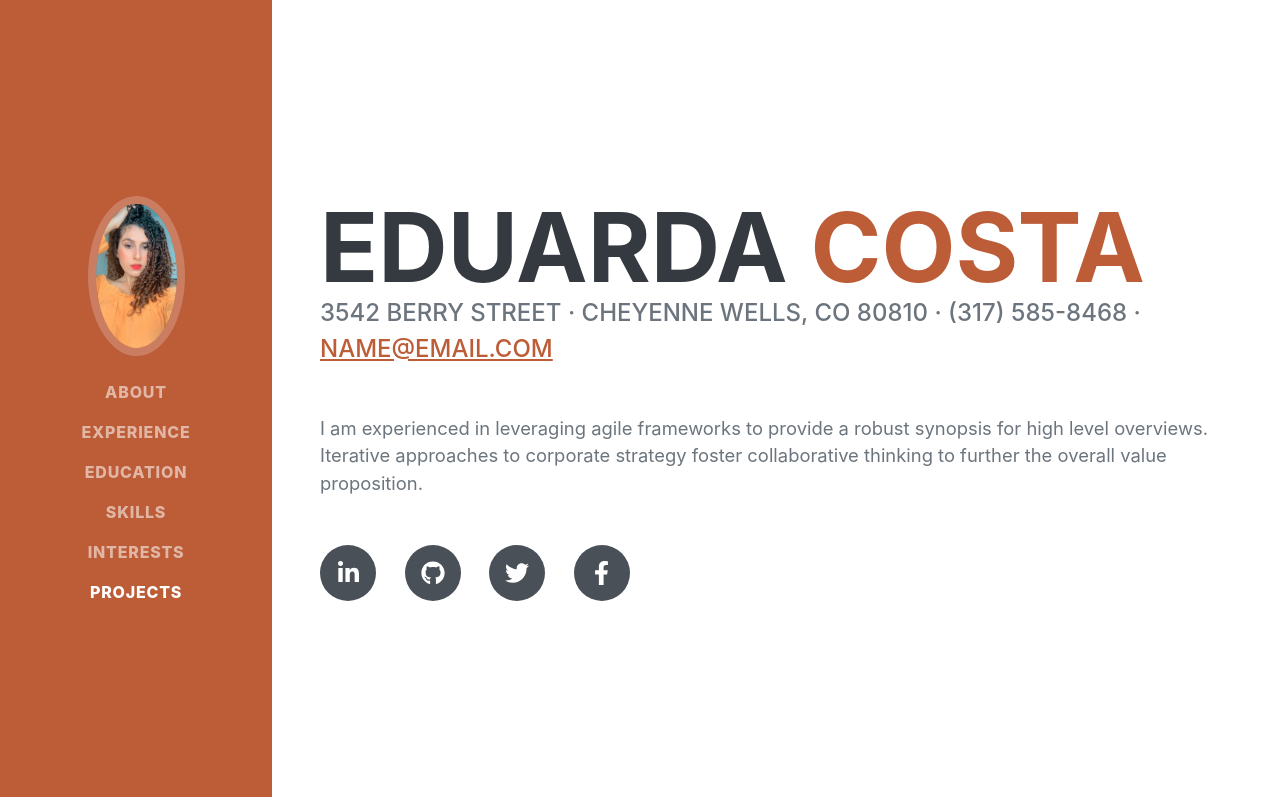
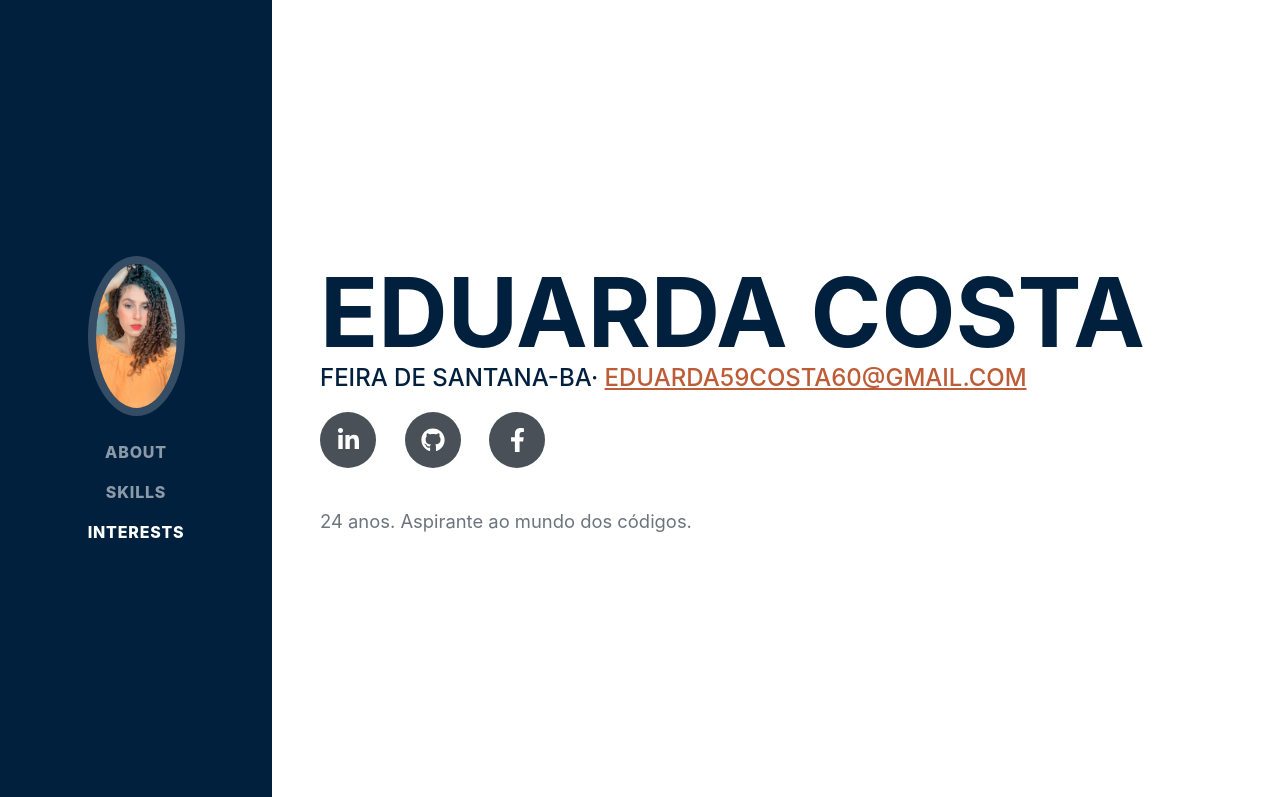
Before and after one commit to CostaEdu/costaedu.github.io, a plain HTML site: page index.html in a window 1280 px wide. Shown: the top 797 px of the page. Drawn offline with nearby package versions, Linux system fonts and the light colour scheme; a web font is replaced by a local one.

Commit message:
modificando o portifólio

```diff
--- /dev/null
+++ b/css/custom.css
@@ -0,0 +1,11 @@
+.bg-port {
+    background: #01203e;
+}
+
+.margem-bio {
+    margin-top: 40px;
+}
+
+.margem-bot {
+    margin-bottom: 40px;
+}
--- a/index.html
+++ b/index.html
@@ -16,6 +16,7 @@
     <link href="https://fonts.googleapis.com/css?family=Muli:400,400i,800,800i" rel="stylesheet" type="text/css" />
     <!-- Core theme CSS (includes Bootstrap)-->
     <link href="css/styles.css" rel="stylesheet" />
+    <link href="css/custom.css" rel="stylesheet" />
 
     <meta property="og:title" content="Clarence Taylor" />
     <meta property="og:type" content="website" />
@@ -27,7 +28,7 @@
 
 <body id="page-top">
     <!-- Navigation-->
-    <nav class="navbar navbar-expand-lg navbar-dark bg-primary fixed-top" id="sideNav">
+    <nav class="navbar navbar-expand-lg navbar-dark bg-port fixed-top" id="sideNav">
         <a class="navbar-brand js-scroll-trigger" href="#page-top">
             <span class="d-block d-lg-none">Eduarda Costa</span>
             <span class="d-none d-lg-block"><img class="img-fluid img-profile rounded-circle mx-auto mb-2"
@@ -39,11 +40,11 @@
         <div class="collapse navbar-collapse" id="navbarResponsive">
             <ul class="navbar-nav">
                 <li class="nav-item"><a class="nav-link js-scroll-trigger" href="#about">About</a></li>
-                <li class="nav-item"><a class="nav-link js-scroll-trigger" href="#experience">Experience</a></li>
-                <li class="nav-item"><a class="nav-link js-scroll-trigger" href="#education">Education</a></li>
+<!--            <li class="nav-item"><a class="nav-link js-scroll-trigger" href="#experience">Experience</a></li>-->
+<!--            <li class="nav-item"><a class="nav-link js-scroll-trigger" href="#education">Education</a></li>-->
                 <li class="nav-item"><a class="nav-link js-scroll-trigger" href="#skills">Skills</a></li>
                 <li class="nav-item"><a class="nav-link js-scroll-trigger" href="#interests">Interests</a></li>
-                <li class="nav-item"><a class="nav-link js-scroll-trigger" href="#projects">Projects</a></li>
+<!--            <li class="nav-item"><a class="nav-link js-scroll-trigger" href="#projects">Projects</a></li> -->
             </ul>
         </div>
     </nav>
@@ -52,28 +53,28 @@
         <!-- About-->
         <section class="resume-section" id="about">
             <div class="resume-section-content">
-                <h1 class="mb-0">
-                    Eduarda
-                    <span class="text-primary">Costa</span>
+                <h1 class="mb-0" style="color:#01203e;">
+                    Eduarda Costa
                 </h1>
-                <div class="subheading mb-5">
-                    3542 Berry Street · Cheyenne Wells, CO 80810 · (317) 585-8468 ·
-                    <a href="mailto:name@email.com">name@email.com</a>
+                <div class="subheading mb-0"style="color: #01203e;">
+                    Feira de Santana-BA·
+                    <a href="mailto:name@email.com">eduarda59costa60@gmail.com</a>
+                </div><p>
+                <div class="social-icons margem-bot">
+                    <a class="social-icon" href="https://www.linkedin.com/in/eduarda-costa-a0b9361ba/"
+                        target="_blank"><i class="fab fa-linkedin-in"></i></a>
+                    <a class="social-icon" href="https://github.com/CostaEdu"
+                        target="_blank"><i class="fab fa-github"></i></a>
+<!---               <a class="social-icon" href="#!"><i class="fab fa-twitter"></i></a> -->
+                    <a class="social-icon" href="https://www.facebook.com/eduarda.costa.90281/"
+                        target="_blank"><i class="fab fa-facebook-f"></i></a>
                 </div>
-                <p class="lead mb-5">I am experienced in leveraging agile frameworks to provide a robust synopsis for
-                    high level overviews. Iterative approaches to corporate strategy foster collaborative thinking to
-                    further the overall value proposition.</p>
-                <div class="social-icons">
-                    <a class="social-icon" href="#!"><i class="fab fa-linkedin-in"></i></a>
-                    <a class="social-icon" href="#!"><i class="fab fa-github"></i></a>
-                    <a class="social-icon" href="#!"><i class="fab fa-twitter"></i></a>
-                    <a class="social-icon" href="#!"><i class="fab fa-facebook-f"></i></a>
-                </div>
+                <p class="lead mb-0 margem-bio">24 anos. Aspirante ao mundo dos códigos.</p>
             </div>
         </section>
         <hr class="m-0" />
-        <!-- Experience-->
-        <section class="resume-section" id="experience">
+        <!-- Experience
+        <section class="resume-section" id="Experience">
             <div class="resume-section-content">
                 <h2 class="mb-5">Experience</h2>
                 <div class="d-flex flex-column flex-md-row justify-content-between mb-5">
@@ -122,7 +123,7 @@
             </div>
         </section>
         <hr class="m-0" />
-        <!-- Education-->
+         Education
         <section class="resume-section" id="education">
             <div class="resume-section-content">
                 <h2 class="mb-5">Education</h2>
@@ -145,7 +146,7 @@
                 </div>
             </div>
         </section>
-        <hr class="m-0" />
+        <hr class="m-0" />-->
         <!-- Skills-->
         <section class="resume-section" id="skills">
             <div class="resume-section-content">
@@ -154,18 +155,21 @@
                 <ul class="list-inline dev-icons">
                     <li class="list-inline-item"><i class="fab fa-html5"></i></li>
                     <li class="list-inline-item"><i class="fab fa-css3-alt"></i></li>
-                    <li class="list-inline-item"><i class="fab fa-js-square"></i></li>
+                    <li class="list-inline-item"><i class="fab fa-python"></i></li>
+                    <li class="list-inline-item"><i class="fab fa-node-js"></i></li>
+<!---               <li class="list-inline-item"><i class="fab fa-js-square"></i></li>
                     <li class="list-inline-item"><i class="fab fa-angular"></i></li>
                     <li class="list-inline-item"><i class="fab fa-react"></i></li>
-                    <li class="list-inline-item"><i class="fab fa-node-js"></i></li>
                     <li class="list-inline-item"><i class="fab fa-sass"></i></li>
                     <li class="list-inline-item"><i class="fab fa-less"></i></li>
                     <li class="list-inline-item"><i class="fab fa-wordpress"></i></li>
                     <li class="list-inline-item"><i class="fab fa-gulp"></i></li>
                     <li class="list-inline-item"><i class="fab fa-grunt"></i></li>
-                    <li class="list-inline-item"><i class="fab fa-npm"></i></li>
+                    <li class="list-inline-item"><i class="fab fa-npm"></i></li>> -->
                 </ul>
-                <div class="subheading mb-3">Workflow</div>
+            </div>
+        </section>
+<!---                <div class="subheading mb-3">Workflow</div>
                 <ul class="fa-ul mb-0">
                     <li>
                         <span class="fa-li"><i class="fas fa-check"></i></span>
@@ -187,20 +191,16 @@
             </div>
         </section>
         <hr class="m-0" />
-        <!-- Interests-->
+        <!- Interests-->
         <section class="resume-section" id="interests">
             <div class="resume-section-content">
                 <h2 class="mb-5">Interests</h2>
-                <p>Apart from being a web developer, I enjoy most of my time being outdoors. In the winter, I am an avid
-                    skier and novice ice climber. During the warmer months here in Colorado, I enjoy mountain biking,
-                    free climbing, and kayaking.</p>
-                <p class="mb-0">When forced indoors, I follow a number of sci-fi and fantasy genre movies and television
-                    shows, I am an aspiring chef, and I spend a large amount of my free time exploring the latest
-                    technology advancements in the front-end web development world.</p>
+                <p>Além dos códigos, gosto de passar meu tempo livre assistindo séries de ficção cientifica e lendo livros.</p>
+                <p class="mb-0"></p>
             </div>
         </section>
         <hr class="m-0" />
-        <!-- Projects-->
+       <!-- Projects
         <section class="resume-section" id="projects">
             <div class="resume-section-content">
                 <h2 class="mb-5">Projects</h2>
@@ -217,7 +217,7 @@
                 </ul>
             </div>
         </section>
-    </div>
+    </div>-->
     <!-- Bootstrap core JS-->
     <script src="https://cdn.jsdelivr.net/npm/bootstrap@5.1.3/dist/js/bootstrap.bundle.min.js"></script>
     <!-- Core theme JS-->
```
